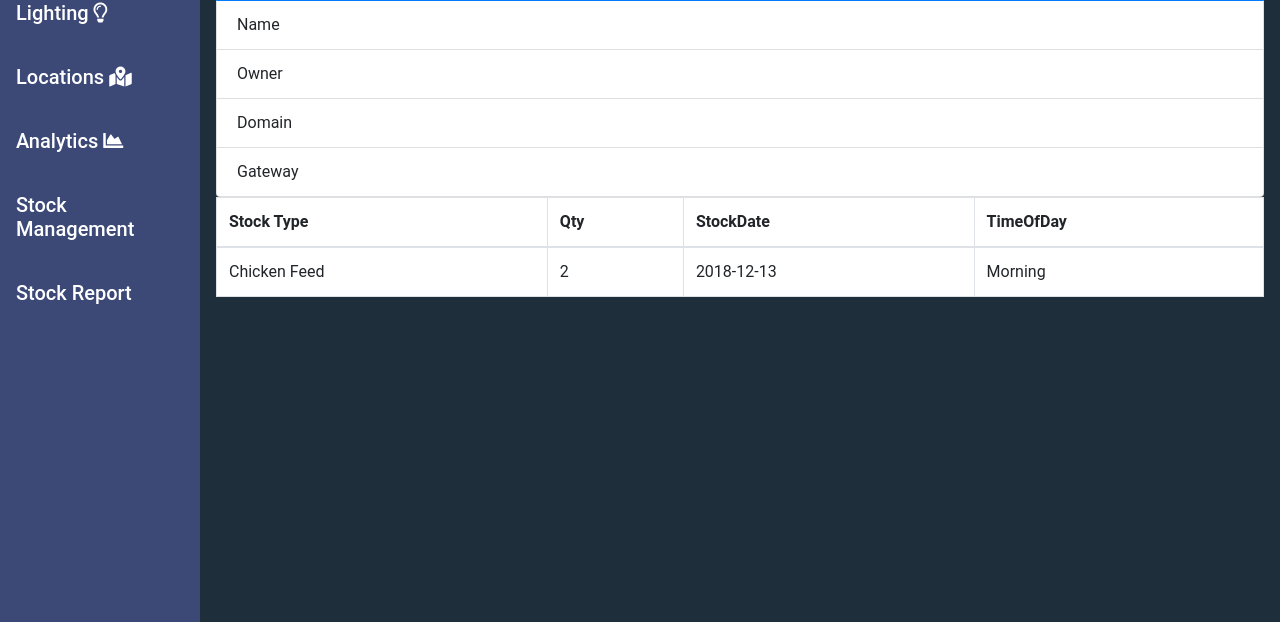
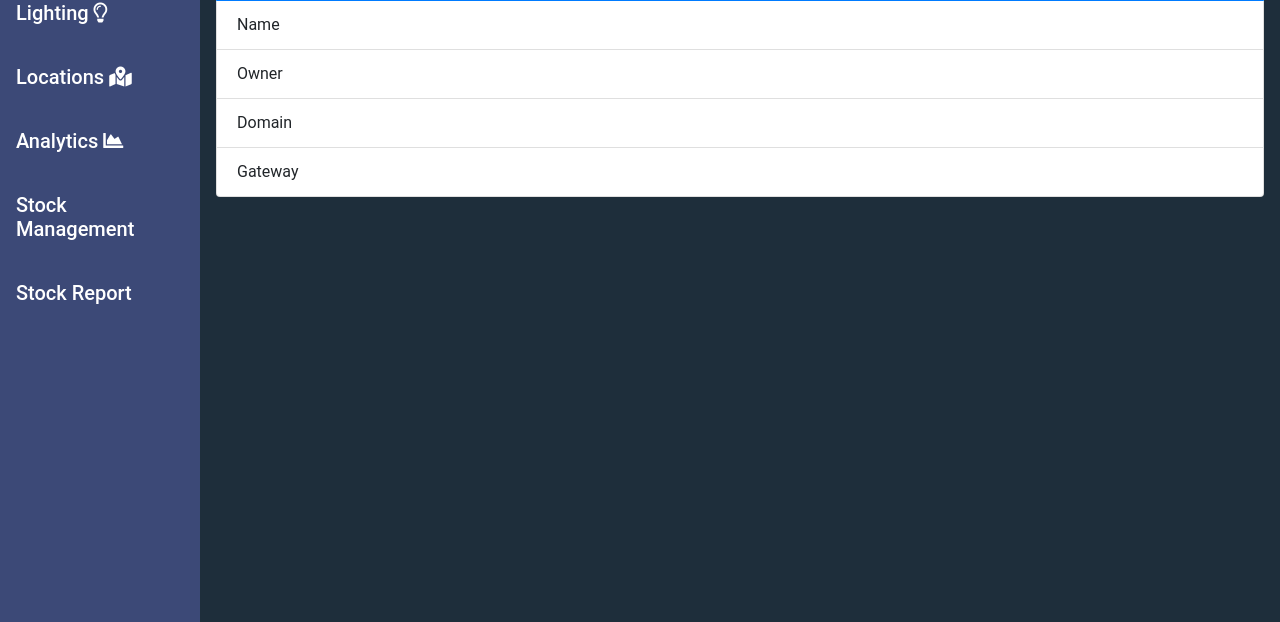
Before and after one commit to zadokchrist/wazihub-portal, a PHP site: page / in a window 1280 px wide. Shown: the part 177-799 px from the top of the page. Run offline with PHP 8.4, Linux system fonts and the light colour scheme; data comes from the database, SQL or seed files in the repository; some libraries are stand-ins or nearby versions.

Commit message:
Hiding these tabs

```diff
--- a/index.php
+++ b/index.php
@@ -103,7 +103,7 @@
                 <canvas id="myChart" width="800" height="600">Loading...</canvas>
             </div>
 
-            <div id="stockform" class="stockform_content">
+            <div id="stockform" class="mtab_content">
                 <div>
                     <ul class="list-group">
                         <li class="list-group-item active">Daily Stock Management<span id="sensor_value_id"></span></li>
@@ -135,7 +135,7 @@
                 </div>
             </div>
 
-            <div id="stockreport" class="stockreport_content">
+            <div id="stockreport" class="mtab_content">
                 <div>
                     <table class="table table-bordered" style="background: white;" id="resultTable" data-responsive="table" style="text-align: left;">
     <thead>
```
